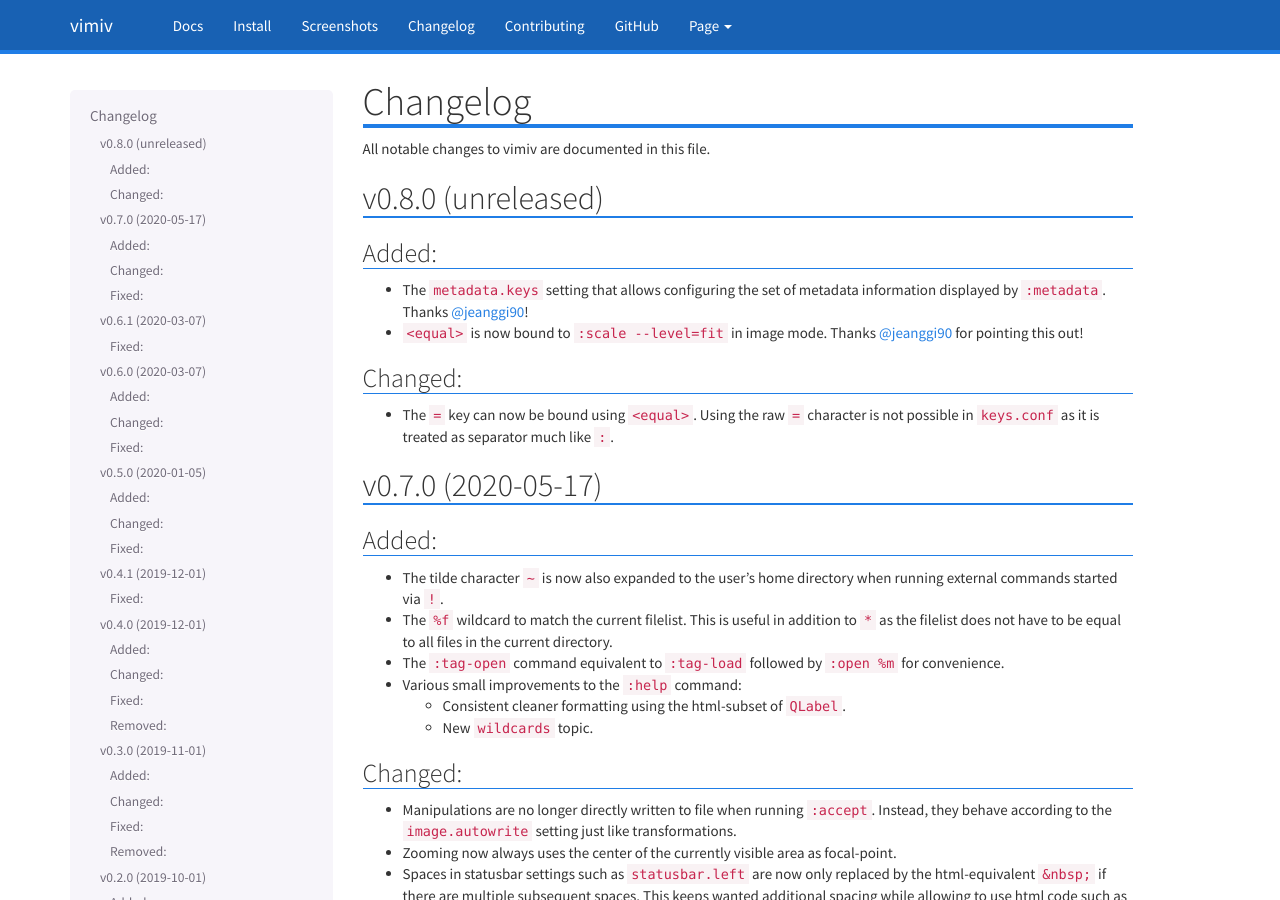
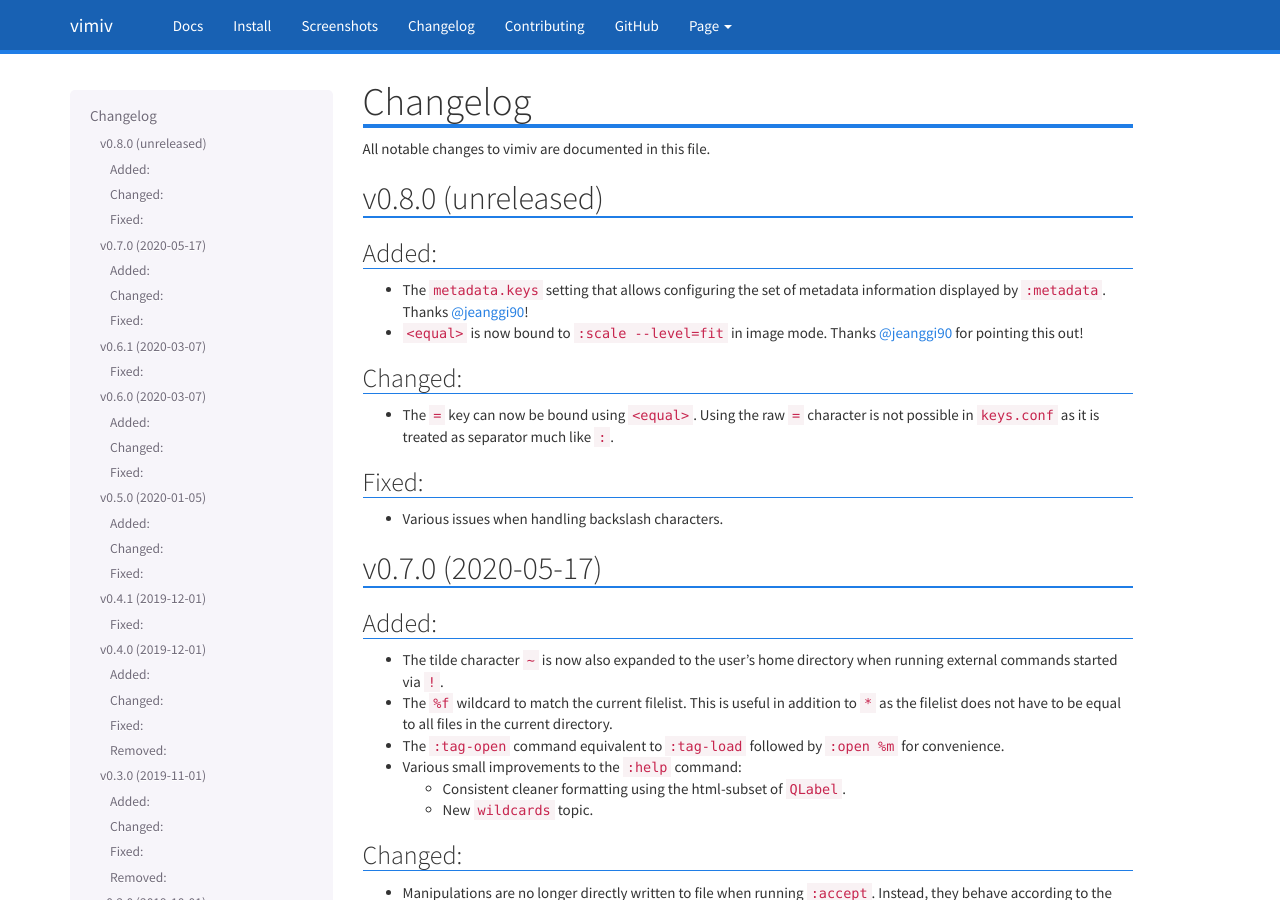
Before and after one commit to karlch/vimiv-qt, a Sphinx documentation site: the page built from docs/changelog.rst, in a window 1280 px wide and 900 px high. Built offline with Sphinx 7.4.7, drawn with Linux system fonts in a browser that asks for light colours.

Commit message:
Update changelog for recent backslash fixes

```diff
--- a/docs/changelog.rst
+++ b/docs/changelog.rst
@@ -20,6 +20,11 @@
 
 * The ``=`` key can now be bound using ``<equal>``. Using the raw ``=`` character is not
   possible in ``keys.conf`` as it is treated as separator much like ``:``.
+
+Fixed:
+^^^^^^
+
+* Various issues when handling backslash characters.
 
 
 v0.7.0 (2020-05-17)
```
